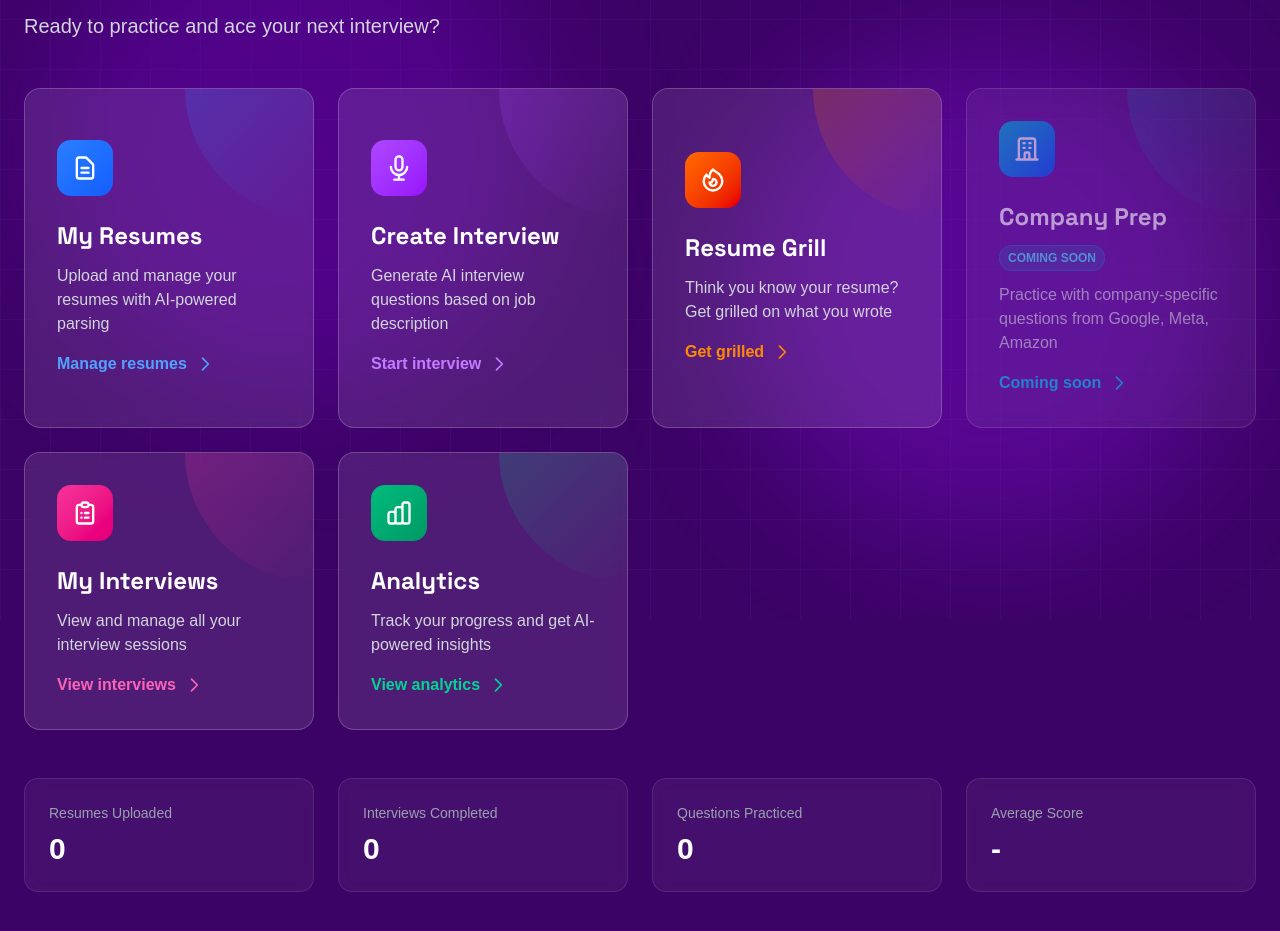
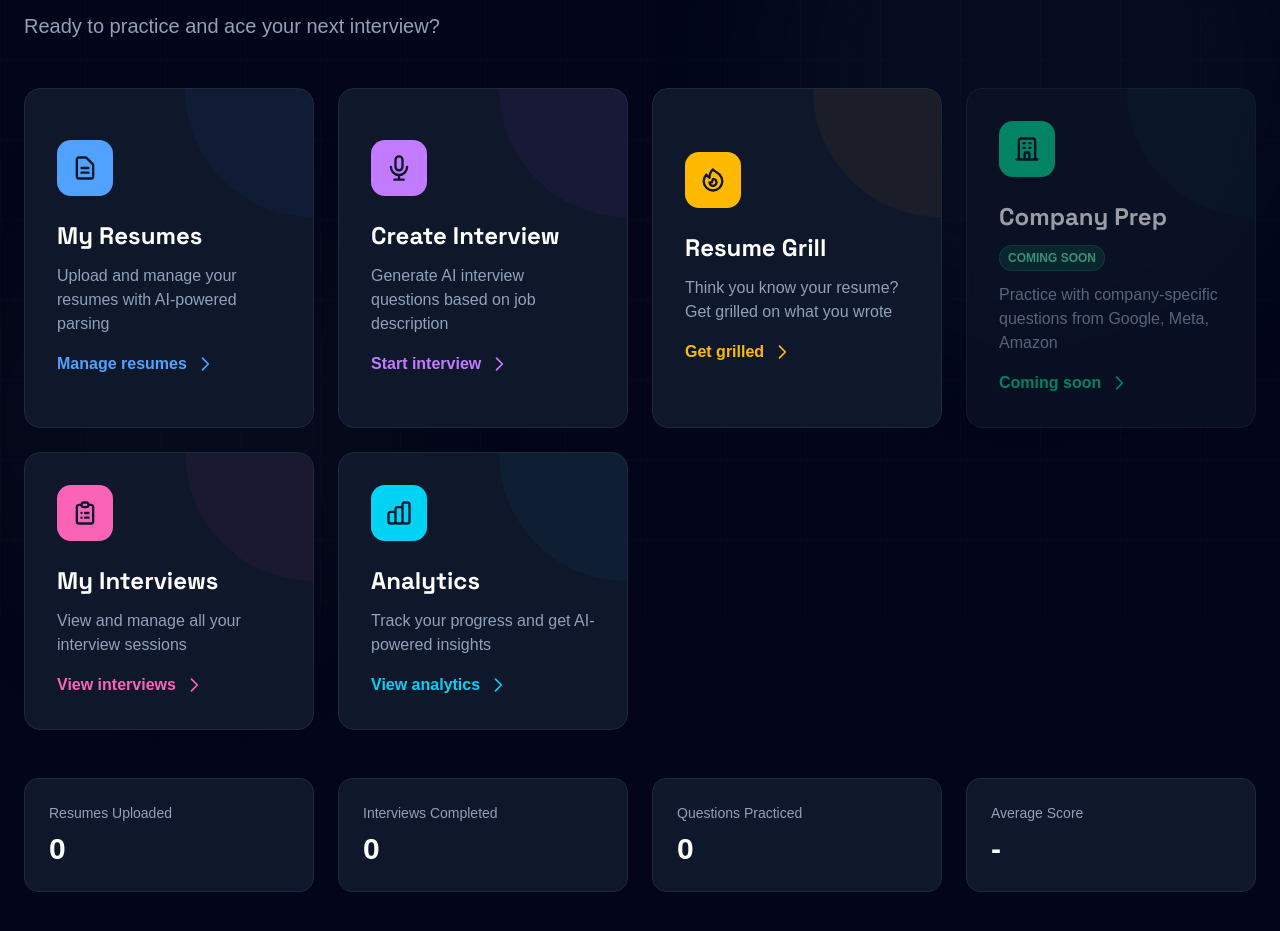
Before and after one commit to tanviriss/MockMate, a Next.js app in the folder frontend/: page /dashboard in a window 1280 px wide. Shown: the part 181-1112 px from the top of the page. Built offline with nearby package versions, Linux system fonts and the light colour scheme; no server answers; sample sign-in values are in the browser's storage; a web font is replaced by a local one.

Commit message:
apply neutral slate theme to dashboard page

```diff
--- a/frontend/app/dashboard/page.tsx
+++ b/frontend/app/dashboard/page.tsx
@@ -50,26 +50,26 @@ export default function DashboardPage() {
   }
 
   return (
-    <main className="min-h-screen bg-purple-950">
-      {/* Solid purple theme background */}
-      <div className="absolute inset-0 overflow-hidden">
+    <main className="min-h-screen bg-slate-50 dark:bg-slate-950">
+      {/* Neutral slate theme background */}
+      <div className="fixed inset-0 z-0 bg-slate-50 dark:bg-slate-950">
         {/* Subtle grid pattern */}
-        <div className="absolute inset-0 opacity-[0.05]" style={{
-          backgroundImage: 'linear-gradient(#a78bfa 1px, transparent 1px), linear-gradient(90deg, #a78bfa 1px, transparent 1px)',
-          backgroundSize: '50px 50px'
+        <div className="absolute inset-0 opacity-[0.02] dark:opacity-[0.03]" style={{
+          backgroundImage: 'linear-gradient(#64748b 1px, transparent 1px), linear-gradient(90deg, #64748b 1px, transparent 1px)',
+          backgroundSize: '80px 80px'
         }}></div>
-        {/* Purple accent areas - more visible */}
-        <div className="absolute top-20 left-10 w-[500px] h-[500px] bg-purple-700/30 rounded-full blur-3xl"></div>
-        <div className="absolute bottom-20 right-10 w-[500px] h-[500px] bg-purple-600/30 rounded-full blur-3xl"></div>
+        {/* Subtle colored accents */}
+        <div className="absolute top-0 right-0 w-[500px] h-[500px] bg-slate-200/40 dark:bg-slate-800/20 rounded-full blur-3xl"></div>
+        <div className="absolute bottom-0 left-0 w-[400px] h-[400px] bg-zinc-200/30 dark:bg-zinc-800/15 rounded-full blur-3xl"></div>
       </div>
 
       {/* Navigation */}
-      <nav className="relative z-10 border-b border-white/10 bg-white/5 backdrop-blur-md">
+      <nav className="relative z-10 border-b border-slate-200 dark:border-slate-800 bg-white/80 dark:bg-slate-950/80 backdrop-blur-xl">
         <div className="max-w-7xl mx-auto px-6 py-4">
           <div className="flex justify-between items-center">
             <Logo />
             <div className="flex items-center gap-6">
-              <span className="text-gray-300 text-sm">
+              <span className="text-slate-600 dark:text-slate-400 text-sm">
                 {user.fullName || user.primaryEmailAddress?.emailAddress}
               </span>
               <UserButton
@@ -89,10 +89,10 @@ export default function DashboardPage() {
       <div className="relative z-10 max-w-7xl mx-auto px-6 py-12">
         {/* Welcome Section */}
         <div className="mb-12">
-          <h1 className="text-4xl md:text-5xl font-bold text-white mb-4">
+          <h1 className="text-4xl md:text-5xl font-bold text-slate-900 dark:text-white mb-4">
             Welcome back, {user.firstName || 'there'}!
           </h1>
-          <p className="text-xl text-gray-300">
+          <p className="text-xl text-slate-600 dark:text-slate-400">
             Ready to practice and ace your next interview?
           </p>
         </div>
@@ -102,20 +102,20 @@ export default function DashboardPage() {
           {/* My Resumes Card */}
           <button
             onClick={() => router.push('/resumes')}
-            className="group relative overflow-hidden bg-white/10 backdrop-blur-md border border-white/20 rounded-2xl p-8 hover:bg-white/15 transition-all hover:scale-105 transform text-left"
+            className="group relative overflow-hidden bg-white dark:bg-slate-900 backdrop-blur-md border border-slate-200 dark:border-slate-800 rounded-2xl p-8 hover:border-slate-300 dark:hover:border-slate-700 transition-all hover:scale-105 transform text-left"
           >
-            <div className="absolute top-0 right-0 w-32 h-32 bg-gradient-to-br from-blue-500/20 to-transparent rounded-bl-full"></div>
+            <div className="absolute top-0 right-0 w-32 h-32 bg-blue-500/10 dark:bg-blue-500/5 rounded-bl-full"></div>
             <div className="relative">
-              <div className="w-14 h-14 bg-gradient-to-br from-blue-500 to-blue-600 rounded-xl flex items-center justify-center mb-6 group-hover:scale-110 transition-transform">
-                <svg className="w-7 h-7 text-white" fill="none" stroke="currentColor" viewBox="0 0 24 24">
+              <div className="w-14 h-14 bg-blue-500 dark:bg-blue-400 rounded-xl flex items-center justify-center mb-6 group-hover:scale-110 transition-transform">
+                <svg className="w-7 h-7 text-white dark:text-slate-900" fill="none" stroke="currentColor" viewBox="0 0 24 24">
                   <path strokeLinecap="round" strokeLinejoin="round" strokeWidth={2} d="M9 12h6m-6 4h6m2 5H7a2 2 0 01-2-2V5a2 2 0 012-2h5.586a1 1 0 01.707.293l5.414 5.414a1 1 0 01.293.707V19a2 2 0 01-2 2z" />
                 </svg>
               </div>
-              <h3 className="text-2xl font-bold text-white mb-3">My Resumes</h3>
-              <p className="text-gray-300 mb-4">
+              <h3 className="text-2xl font-bold text-slate-900 dark:text-white mb-3">My Resumes</h3>
+              <p className="text-slate-600 dark:text-slate-400 mb-4">
                 Upload and manage your resumes with AI-powered parsing
               </p>
-              <div className="flex items-center text-blue-400 font-semibold group-hover:translate-x-2 transition-transform">
+              <div className="flex items-center text-blue-600 dark:text-blue-400 font-semibold group-hover:translate-x-2 transition-transform">
                 Manage resumes
                 <svg className="w-5 h-5 ml-2" fill="none" stroke="currentColor" viewBox="0 0 24 24">
                   <path strokeLinecap="round" strokeLinejoin="round" strokeWidth={2} d="M9 5l7 7-7 7" />
@@ -127,20 +127,20 @@ export default function DashboardPage() {
           {/* Practice Interview Card */}
           <button
             onClick={() => router.push('/interviews/new')}
-            className="group relative overflow-hidden bg-white/10 backdrop-blur-md border border-white/20 rounded-2xl p-8 hover:bg-white/15 transition-all hover:scale-105 transform text-left"
+            className="group relative overflow-hidden bg-white dark:bg-slate-900 backdrop-blur-md border border-slate-200 dark:border-slate-800 rounded-2xl p-8 hover:border-slate-300 dark:hover:border-slate-700 transition-all hover:scale-105 transform text-left"
           >
-            <div className="absolute top-0 right-0 w-32 h-32 bg-gradient-to-br from-purple-500/20 to-transparent rounded-bl-full"></div>
+            <div className="absolute top-0 right-0 w-32 h-32 bg-purple-500/10 dark:bg-purple-500/5 rounded-bl-full"></div>
             <div className="relative">
-              <div className="w-14 h-14 bg-gradient-to-br from-purple-500 to-purple-600 rounded-xl flex items-center justify-center mb-6 group-hover:scale-110 transition-transform">
-                <svg className="w-7 h-7 text-white" fill="none" stroke="currentColor" viewBox="0 0 24 24">
+              <div className="w-14 h-14 bg-purple-500 dark:bg-purple-400 rounded-xl flex items-center justify-center mb-6 group-hover:scale-110 transition-transform">
+                <svg className="w-7 h-7 text-white dark:text-slate-900" fill="none" stroke="currentColor" viewBox="0 0 24 24">
                   <path strokeLinecap="round" strokeLinejoin="round" strokeWidth={2} d="M19 11a7 7 0 01-7 7m0 0a7 7 0 01-7-7m7 7v4m0 0H8m4 0h4m-4-8a3 3 0 01-3-3V5a3 3 0 116 0v6a3 3 0 01-3 3z" />
                 </svg>
               </div>
-              <h3 className="text-2xl font-bold text-white mb-3">Create Interview</h3>
-              <p className="text-gray-300 mb-4">
+              <h3 className="text-2xl font-bold text-slate-900 dark:text-white mb-3">Create Interview</h3>
+              <p className="text-slate-600 dark:text-slate-400 mb-4">
                 Generate AI interview questions based on job description
               </p>
-              <div className="flex items-center text-purple-400 font-semibold group-hover:translate-x-2 transition-transform">
+              <div className="flex items-center text-purple-600 dark:text-purple-400 font-semibold group-hover:translate-x-2 transition-transform">
                 Start interview
                 <svg className="w-5 h-5 ml-2" fill="none" stroke="currentColor" viewBox="0 0 24 24">
                   <path strokeLinecap="round" strokeLinejoin="round" strokeWidth={2} d="M9 5l7 7-7 7" />
@@ -152,21 +152,21 @@ export default function DashboardPage() {
           {/* Resume Grill Card */}
           <button
             onClick={() => router.push('/interviews/resume-grill')}
-            className="group relative overflow-hidden bg-white/10 backdrop-blur-md border border-white/20 rounded-2xl p-8 hover:bg-white/15 transition-all hover:scale-105 transform text-left"
+            className="group relative overflow-hidden bg-white dark:bg-slate-900 backdrop-blur-md border border-slate-200 dark:border-slate-800 rounded-2xl p-8 hover:border-slate-300 dark:hover:border-slate-700 transition-all hover:scale-105 transform text-left"
           >
-            <div className="absolute top-0 right-0 w-32 h-32 bg-gradient-to-br from-orange-500/20 to-transparent rounded-bl-full"></div>
+            <div className="absolute top-0 right-0 w-32 h-32 bg-amber-500/10 dark:bg-amber-500/5 rounded-bl-full"></div>
             <div className="relative">
-              <div className="w-14 h-14 bg-gradient-to-br from-orange-500 to-red-600 rounded-xl flex items-center justify-center mb-6 group-hover:scale-110 transition-transform">
-                <svg className="w-7 h-7 text-white" fill="none" stroke="currentColor" viewBox="0 0 24 24">
+              <div className="w-14 h-14 bg-amber-500 dark:bg-amber-400 rounded-xl flex items-center justify-center mb-6 group-hover:scale-110 transition-transform">
+                <svg className="w-7 h-7 text-white dark:text-slate-900" fill="none" stroke="currentColor" viewBox="0 0 24 24">
                   <path strokeLinecap="round" strokeLinejoin="round" strokeWidth={2} d="M17.657 18.657A8 8 0 016.343 7.343S7 9 9 10c0-2 .5-5 2.986-7C14 5 16.09 5.777 17.656 7.343A7.975 7.975 0 0120 13a7.975 7.975 0 01-2.343 5.657z" />
                   <path strokeLinecap="round" strokeLinejoin="round" strokeWidth={2} d="M9.879 16.121A3 3 0 1012.015 11L11 14H9c0 .768.293 1.536.879 2.121z" />
                 </svg>
               </div>
-              <h3 className="text-2xl font-bold text-white mb-3">Resume Grill</h3>
-              <p className="text-gray-300 mb-4">
+              <h3 className="text-2xl font-bold text-slate-900 dark:text-white mb-3">Resume Grill</h3>
+              <p className="text-slate-600 dark:text-slate-400 mb-4">
                 Think you know your resume? Get grilled on what you wrote
               </p>
-              <div className="flex items-center text-orange-400 font-semibold group-hover:translate-x-2 transition-transform">
+              <div className="flex items-center text-amber-600 dark:text-amber-400 font-semibold group-hover:translate-x-2 transition-transform">
                 Get grilled
                 <svg className="w-5 h-5 ml-2" fill="none" stroke="currentColor" viewBox="0 0 24 24">
                   <path strokeLinecap="round" strokeLinejoin="round" strokeWidth={2} d="M9 5l7 7-7 7" />
@@ -177,23 +177,23 @@ export default function DashboardPage() {
 
           {/* Company-Specific Prep Card */}
           <div
-            className="group relative overflow-hidden bg-white/10 backdrop-blur-md border border-white/20 rounded-2xl p-8 text-left opacity-60 cursor-not-allowed"
+            className="group relative overflow-hidden bg-white dark:bg-slate-900 backdrop-blur-md border border-slate-200 dark:border-slate-800 rounded-2xl p-8 text-left opacity-60 cursor-not-allowed"
           >
-            <div className="absolute top-0 right-0 w-32 h-32 bg-gradient-to-br from-cyan-500/20 to-transparent rounded-bl-full"></div>
+            <div className="absolute top-0 right-0 w-32 h-32 bg-emerald-500/10 dark:bg-emerald-500/5 rounded-bl-full"></div>
             <div className="relative">
-              <div className="w-14 h-14 bg-gradient-to-br from-cyan-500 to-blue-600 rounded-xl flex items-center justify-center mb-6 group-hover:scale-110 transition-transform">
-                <svg className="w-7 h-7 text-white" fill="none" stroke="currentColor" viewBox="0 0 24 24">
+              <div className="w-14 h-14 bg-emerald-500 dark:bg-emerald-400 rounded-xl flex items-center justify-center mb-6 group-hover:scale-110 transition-transform">
+                <svg className="w-7 h-7 text-white dark:text-slate-900" fill="none" stroke="currentColor" viewBox="0 0 24 24">
                   <path strokeLinecap="round" strokeLinejoin="round" strokeWidth={2} d="M19 21V5a2 2 0 00-2-2H7a2 2 0 00-2 2v16m14 0h2m-2 0h-5m-9 0H3m2 0h5M9 7h1m-1 4h1m4-4h1m-1 4h1m-5 10v-5a1 1 0 011-1h2a1 1 0 011 1v5m-4 0h4" />
                 </svg>
               </div>
-              <h3 className="text-2xl font-bold text-white mb-3">Company Prep</h3>
-              <div className="inline-block px-2 py-1 bg-cyan-500/20 border border-cyan-500/30 text-cyan-300 text-xs font-semibold rounded-full mb-3">
+              <h3 className="text-2xl font-bold text-slate-900 dark:text-white mb-3">Company Prep</h3>
+              <div className="inline-block px-2 py-1 bg-emerald-500/20 border border-emerald-500/30 text-emerald-700 dark:text-emerald-300 text-xs font-semibold rounded-full mb-3">
                 COMING SOON
               </div>
-              <p className="text-gray-300 mb-4">
+              <p className="text-slate-600 dark:text-slate-400 mb-4">
                 Practice with company-specific questions from Google, Meta, Amazon
               </p>
-              <div className="flex items-center text-cyan-400 font-semibold">
+              <div className="flex items-center text-emerald-600 dark:text-emerald-400 font-semibold">
                 Coming soon
                 <svg className="w-5 h-5 ml-2" fill="none" stroke="currentColor" viewBox="0 0 24 24">
                   <path strokeLinecap="round" strokeLinejoin="round" strokeWidth={2} d="M9 5l7 7-7 7" />
@@ -205,20 +205,20 @@ export default function DashboardPage() {
           {/* My Interviews Card */}
           <button
             onClick={() => router.push('/interviews')}
-            className="group relative overflow-hidden bg-white/10 backdrop-blur-md border border-white/20 rounded-2xl p-8 hover:bg-white/15 transition-all hover:scale-105 transform text-left"
+            className="group relative overflow-hidden bg-white dark:bg-slate-900 backdrop-blur-md border border-slate-200 dark:border-slate-800 rounded-2xl p-8 hover:border-slate-300 dark:hover:border-slate-700 transition-all hover:scale-105 transform text-left"
           >
-            <div className="absolute top-0 right-0 w-32 h-32 bg-gradient-to-br from-pink-500/20 to-transparent rounded-bl-full"></div>
+            <div className="absolute top-0 right-0 w-32 h-32 bg-pink-500/10 dark:bg-pink-500/5 rounded-bl-full"></div>
             <div className="relative">
-              <div className="w-14 h-14 bg-gradient-to-br from-pink-500 to-pink-600 rounded-xl flex items-center justify-center mb-6 group-hover:scale-110 transition-transform">
-                <svg className="w-7 h-7 text-white" fill="none" stroke="currentColor" viewBox="0 0 24 24">
+              <div className="w-14 h-14 bg-pink-500 dark:bg-pink-400 rounded-xl flex items-center justify-center mb-6 group-hover:scale-110 transition-transform">
+                <svg className="w-7 h-7 text-white dark:text-slate-900" fill="none" stroke="currentColor" viewBox="0 0 24 24">
                   <path strokeLinecap="round" strokeLinejoin="round" strokeWidth={2} d="M9 5H7a2 2 0 00-2 2v12a2 2 0 002 2h10a2 2 0 002-2V7a2 2 0 00-2-2h-2M9 5a2 2 0 002 2h2a2 2 0 002-2M9 5a2 2 0 012-2h2a2 2 0 012 2m-3 7h3m-3 4h3m-6-4h.01M9 16h.01" />
                 </svg>
               </div>
-              <h3 className="text-2xl font-bold text-white mb-3">My Interviews</h3>
-              <p className="text-gray-300 mb-4">
+              <h3 className="text-2xl font-bold text-slate-900 dark:text-white mb-3">My Interviews</h3>
+              <p className="text-slate-600 dark:text-slate-400 mb-4">
                 View and manage all your interview sessions
               </p>
-              <div className="flex items-center text-pink-400 font-semibold group-hover:translate-x-2 transition-transform">
+              <div className="flex items-center text-pink-600 dark:text-pink-400 font-semibold group-hover:translate-x-2 transition-transform">
                 View interviews
                 <svg className="w-5 h-5 ml-2" fill="none" stroke="currentColor" viewBox="0 0 24 24">
                   <path strokeLinecap="round" strokeLinejoin="round" strokeWidth={2} d="M9 5l7 7-7 7" />
@@ -230,20 +230,20 @@ export default function DashboardPage() {
           {/* Analytics Card */}
           <button
             onClick={() => router.push('/analytics')}
-            className="group relative overflow-hidden bg-white/10 backdrop-blur-md border border-white/20 rounded-2xl p-8 hover:bg-white/15 transition-all hover:scale-105 transform text-left"
+            className="group relative overflow-hidden bg-white dark:bg-slate-900 backdrop-blur-md border border-slate-200 dark:border-slate-800 rounded-2xl p-8 hover:border-slate-300 dark:hover:border-slate-700 transition-all hover:scale-105 transform text-left"
           >
-            <div className="absolute top-0 right-0 w-32 h-32 bg-gradient-to-br from-emerald-500/20 to-transparent rounded-bl-full"></div>
+            <div className="absolute top-0 right-0 w-32 h-32 bg-cyan-500/10 dark:bg-cyan-500/5 rounded-bl-full"></div>
             <div className="relative">
-              <div className="w-14 h-14 bg-gradient-to-br from-emerald-500 to-emerald-600 rounded-xl flex items-center justify-center mb-6 group-hover:scale-110 transition-transform">
-                <svg className="w-7 h-7 text-white" fill="none" stroke="currentColor" viewBox="0 0 24 24">
+              <div className="w-14 h-14 bg-cyan-500 dark:bg-cyan-400 rounded-xl flex items-center justify-center mb-6 group-hover:scale-110 transition-transform">
+                <svg className="w-7 h-7 text-white dark:text-slate-900" fill="none" stroke="currentColor" viewBox="0 0 24 24">
                   <path strokeLinecap="round" strokeLinejoin="round" strokeWidth={2} d="M9 19v-6a2 2 0 00-2-2H5a2 2 0 00-2 2v6a2 2 0 002 2h2a2 2 0 002-2zm0 0V9a2 2 0 012-2h2a2 2 0 012 2v10m-6 0a2 2 0 002 2h2a2 2 0 002-2m0 0V5a2 2 0 012-2h2a2 2 0 012 2v14a2 2 0 01-2 2h-2a2 2 0 01-2-2z" />
                 </svg>
               </div>
-              <h3 className="text-2xl font-bold text-white mb-3">Analytics</h3>
-              <p className="text-gray-300 mb-4">
+              <h3 className="text-2xl font-bold text-slate-900 dark:text-white mb-3">Analytics</h3>
+              <p className="text-slate-600 dark:text-slate-400 mb-4">
                 Track your progress and get AI-powered insights
               </p>
-              <div className="flex items-center text-emerald-400 font-semibold group-hover:translate-x-2 transition-transform">
+              <div className="flex items-center text-cyan-600 dark:text-cyan-400 font-semibold group-hover:translate-x-2 transition-transform">
                 View analytics
                 <svg className="w-5 h-5 ml-2" fill="none" stroke="currentColor" viewBox="0 0 24 24">
                   <path strokeLinecap="round" strokeLinejoin="round" strokeWidth={2} d="M9 5l7 7-7 7" />
@@ -255,36 +255,36 @@ export default function DashboardPage() {
 
         {/* Quick Stats */}
         <div className="mt-12 grid md:grid-cols-4 gap-6">
-          <div className="bg-white/5 backdrop-blur-md border border-white/10 rounded-xl p-6">
-            <p className="text-gray-400 text-sm mb-2">Resumes Uploaded</p>
+          <div className="bg-white dark:bg-slate-900 backdrop-blur-md border border-slate-200 dark:border-slate-800 rounded-xl p-6">
+            <p className="text-slate-500 dark:text-slate-400 text-sm mb-2">Resumes Uploaded</p>
             {loading ? (
-              <div className="h-9 w-16 bg-white/10 animate-pulse rounded"></div>
+              <div className="h-9 w-16 bg-slate-200 dark:bg-slate-800 animate-pulse rounded"></div>
             ) : (
-              <p className="text-3xl font-bold text-white">{stats?.resumes_uploaded || 0}</p>
+              <p className="text-3xl font-bold text-slate-900 dark:text-white">{stats?.resumes_uploaded || 0}</p>
             )}
           </div>
-          <div className="bg-white/5 backdrop-blur-md border border-white/10 rounded-xl p-6">
-            <p className="text-gray-400 text-sm mb-2">Interviews Completed</p>
+          <div className="bg-white dark:bg-slate-900 backdrop-blur-md border border-slate-200 dark:border-slate-800 rounded-xl p-6">
+            <p className="text-slate-500 dark:text-slate-400 text-sm mb-2">Interviews Completed</p>
             {loading ? (
-              <div className="h-9 w-16 bg-white/10 animate-pulse rounded"></div>
+              <div className="h-9 w-16 bg-slate-200 dark:bg-slate-800 animate-pulse rounded"></div>
             ) : (
-              <p className="text-3xl font-bold text-white">{stats?.interviews_completed || 0}</p>
+              <p className="text-3xl font-bold text-slate-900 dark:text-white">{stats?.interviews_completed || 0}</p>
             )}
           </div>
-          <div className="bg-white/5 backdrop-blur-md border border-white/10 rounded-xl p-6">
-            <p className="text-gray-400 text-sm mb-2">Questions Practiced</p>
+          <div className="bg-white dark:bg-slate-900 backdrop-blur-md border border-slate-200 dark:border-slate-800 rounded-xl p-6">
+            <p className="text-slate-500 dark:text-slate-400 text-sm mb-2">Questions Practiced</p>
             {loading ? (
-              <div className="h-9 w-16 bg-white/10 animate-pulse rounded"></div>
+              <div className="h-9 w-16 bg-slate-200 dark:bg-slate-800 animate-pulse rounded"></div>
             ) : (
-              <p className="text-3xl font-bold text-white">{stats?.questions_practiced || 0}</p>
+              <p className="text-3xl font-bold text-slate-900 dark:text-white">{stats?.questions_practiced || 0}</p>
             )}
           </div>
-          <div className="bg-white/5 backdrop-blur-md border border-white/10 rounded-xl p-6">
-            <p className="text-gray-400 text-sm mb-2">Average Score</p>
+          <div className="bg-white dark:bg-slate-900 backdrop-blur-md border border-slate-200 dark:border-slate-800 rounded-xl p-6">
+            <p className="text-slate-500 dark:text-slate-400 text-sm mb-2">Average Score</p>
             {loading ? (
-              <div className="h-9 w-16 bg-white/10 animate-pulse rounded"></div>
+              <div className="h-9 w-16 bg-slate-200 dark:bg-slate-800 animate-pulse rounded"></div>
             ) : (
-              <p className="text-3xl font-bold text-white">
+              <p className="text-3xl font-bold text-slate-900 dark:text-white">
                 {stats?.average_score ? `${stats.average_score}/10` : '-'}
               </p>
             )}
```
